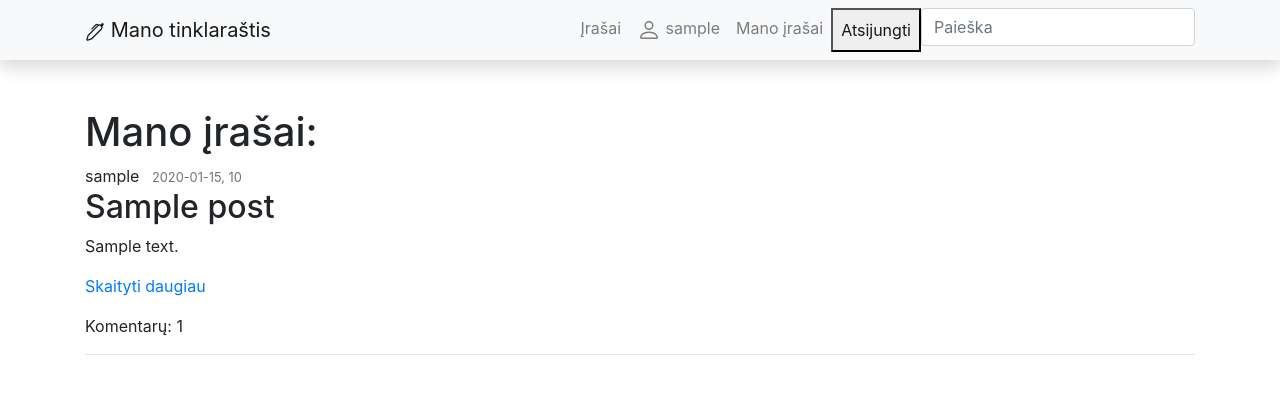
After one commit to DonatasNoreika/myblog_202401, a Django app: page /myposts/ in a window 1280 px wide. The commit adds this page. Shown: the top 394 px of the page. Run offline with Django 5.2, Linux system fonts and the light colour scheme; a user stored in the database is signed in; tables that the repository leaves empty hold one stand-in row (values such as "Sample post"); some libraries are stand-ins or nearby versions.

Commit message:
Pridėtas mano įrašų puslapis

```diff
--- a/mysite/myblog/templates/base.html
+++ b/mysite/myblog/templates/base.html
@@ -44,6 +44,7 @@
                               clip-rule="evenodd"/>
                     </svg>
                     {{ user.get_username }}</a></li>
+                <li class="nav-item"><a class="nav-link" href="{% url 'myposts' %}">Mano įrašai</a></li>
                 <li class="nav-item">
                     <form method="post" action="{% url 'logout' %}">
                         {% csrf_token %}
--- /dev/null
+++ b/mysite/myblog/templates/myposts.html
@@ -0,0 +1,22 @@
+{% extends 'base.html' %}
+
+{% block "title" %}Įrašai{% endblock %}
+
+{% block "content" %}
+<h1>Mano įrašai:</h1>
+{% for post in posts %}
+<article class="media content-section">
+    <div class="media-body">
+        <div class="article-metadata">
+            <a class="mr-2">{{ post.author }}</a>
+            <small class="text-muted">{{ post.date|date:"Y-m-d, f" }}</small>
+            <h2><a class="article-title">{{ post.title }}</a></h2>
+            <p class="article-content">{{ post.content|truncatewords:"30" }}</p>
+            <p class="card-text"><a href="{% url 'post' post.pk %}">Skaityti daugiau</a></p>
+            <a>Komentarų: {{ post.num_comments }}</a>
+        </div>
+        <hr>
+    </div>
+</article>
+{% endfor %}
+{% endblock %}
--- a/mysite/myblog/urls.py
+++ b/mysite/myblog/urls.py
@@ -1,8 +1,9 @@
 from django.urls import path, include
-from .views import PostListView, PostDetailView, search
+from .views import PostListView, PostDetailView, search, MyPostListView
 
 urlpatterns = [
     path("", PostListView.as_view(), name="posts"),
     path("posts/<int:pk>", PostDetailView.as_view(), name="post"),
     path("search/", search, name="search"),
+    path("myposts/", MyPostListView.as_view(), name="myposts"),
 ]
--- a/mysite/myblog/views.py
+++ b/mysite/myblog/views.py
@@ -2,6 +2,7 @@ from django.shortcuts import render
 from django.views import generic
 from .models import Post, Comment
 from django.db.models import Q
+from django.contrib.auth.mixins import LoginRequiredMixin
 
 
 # Create your views here.
@@ -27,3 +28,12 @@ def search(request):
         "query": query,
     }
     return render(request, template_name="search.html", context=context)
+
+
+class MyPostListView(LoginRequiredMixin, generic.ListView):
+    model = Post
+    template_name = "myposts.html"
+    context_object_name = "posts"
+
+    def get_queryset(self):
+        return Post.objects.filter(author=self.request.user)
```
